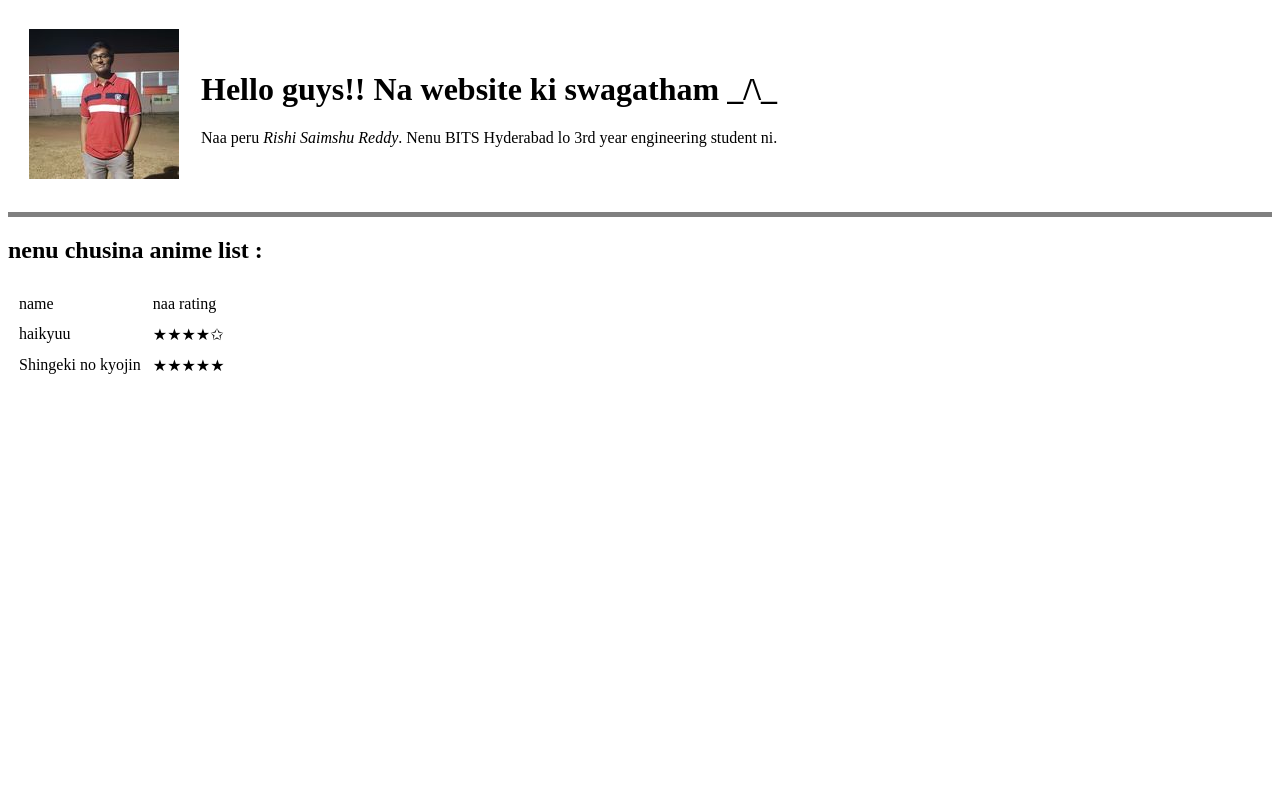
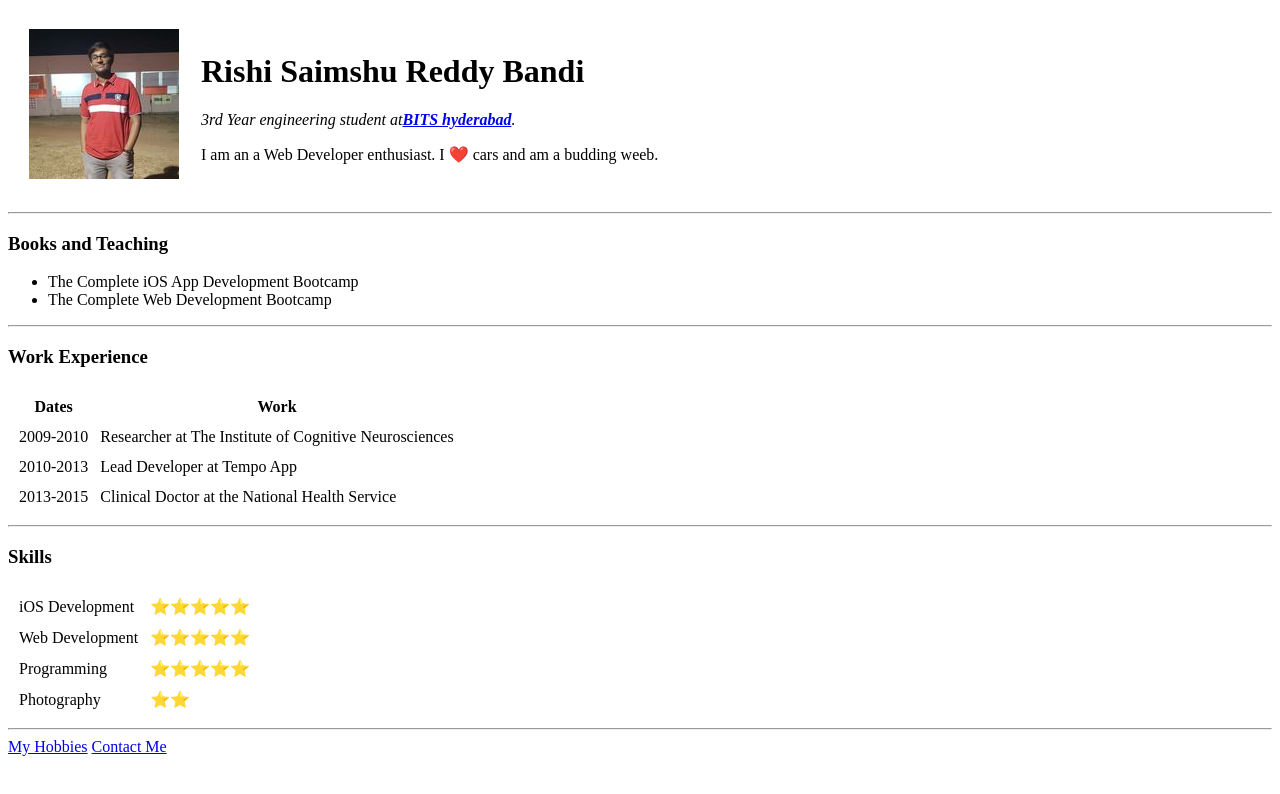
Before and after one commit to rishi-1092/m.website, a plain HTML site: page index.html in a window 1280 px wide. Drawn offline with Linux system fonts and the light colour scheme.

Commit message:
making it my own

```diff
--- a/index.html
+++ b/index.html
@@ -1,39 +1,72 @@
 <!DOCTYPE html>
-<html lang="en" dir="ltr">
-
+<html>
   <head>
     <meta charset="utf-8">
-  <title>M.Website</title>
+    <title>Angela's Personal Site</title>
+    <link rel="stylesheet" href="css/styles.css">
   </head>
 
   <body>
     <table cellspacing="20">
       <tr>
         <td><img src="myself.jpg"></td>
-      <td>
-        <h1>Hello guys!! Na website ki swagatham _/\_</h1>
-        <p>Naa peru <em>Rishi Saimshu Reddy</em>. Nenu BITS Hyderabad lo 3rd year engineering student ni.</p>
-      </td>
+        <td><h1>Rishi Saimshu Reddy Bandi</h1>
+        <p><em>3rd Year engineering student at<strong><a href="https://www.bits-pilani.ac.in/hyderabad/">BITS hyderabad</a></strong>.</em></p>
+        <p>I am an a Web Developer enthusiast. I ❤️ cars and am a budding weeb.</p></td>
       </tr>
     </table>
-  <hr size="5" noshade>
-</body>
-<h2>nenu chusina anime list :</h2>
+    <hr>
+    <h3>Books and Teaching</h3>
+    <ul>
+      <li>The Complete iOS App Development Bootcamp</li>
+      <li>The Complete Web Development Bootcamp</li>
+    </ul>
+    <hr>
+    <h3>Work Experience</h3>
     <table cellspacing="10">
       <thead>
-    <td>name</td>
-    <td>naa rating</td>
+        <tr>
+          <th>Dates</th>
+          <th>Work</th>
+        </tr>
       </thead>
       <tbody>
         <tr>
-      <td>haikyuu</td>
-      <td>★★★★✩</td>
+          <td>2009-2010</td>
+          <td>Researcher at The Institute of Cognitive Neurosciences</td>
         </tr>
         <tr>
-      <td>Shingeki no kyojin</td>
-      <td>★★★★★</td>
+          <td>2010-2013</td>
+          <td>Lead Developer at Tempo App</td>
+        </tr>
+        <tr>
+          <td>2013-2015</td>
+          <td>Clinical Doctor at the National Health Service</td>
         </tr>
       </tbody>
     </table>
-
+    <hr>
+    <h3>Skills</h3>
+    <table cellspacing="10">
+      <tr>
+        <td>iOS Development</td>
+        <td>⭐️⭐️⭐️⭐️⭐️</td>
+      </tr>
+      <tr>
+        <td>Web Development</td>
+        <td>⭐️⭐️⭐️⭐️⭐️</td>
+      </tr>
+       <tr>
+        <td>Programming</td>
+        <td>⭐️⭐️⭐️⭐️⭐️</td>
+      </tr>
+      <tr>
+        <td>Photography</td>
+        <td>⭐️⭐️</td>
+      </tr>
+    </table>
+    <hr>
+    <a href="hobbies.html">My Hobbies</a>
+    <a href="contact-me.html">Contact Me</a>
+  </body>
 </html>
```
Lines whose indentation alone changed are shown as unchanged.
